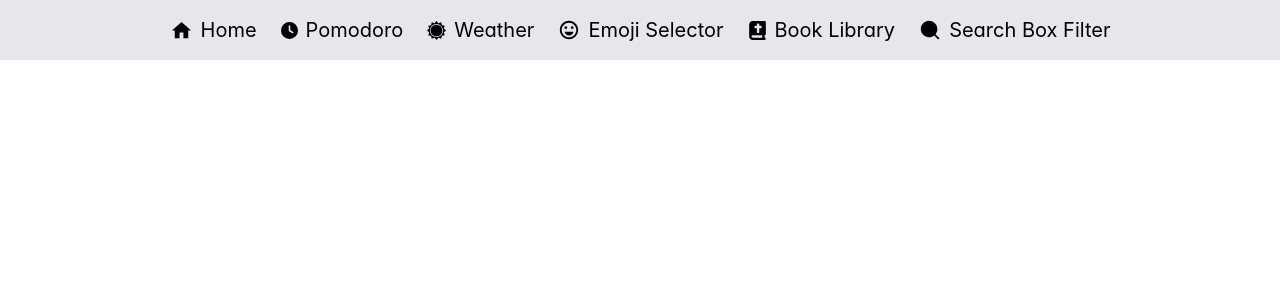
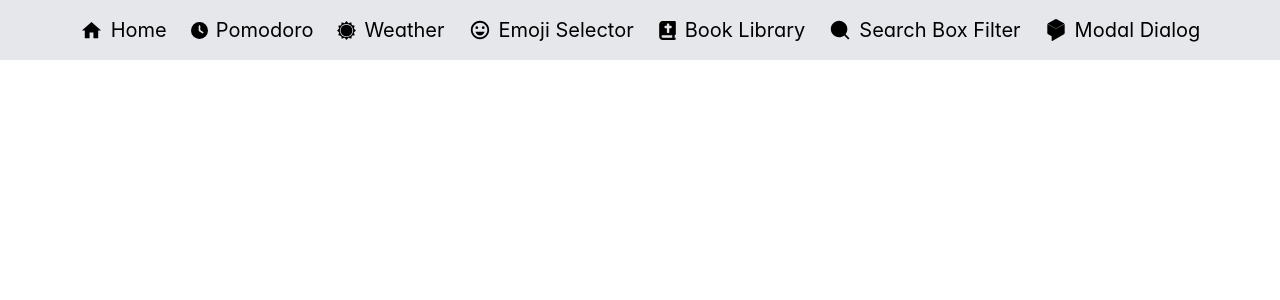
Before and after one commit to passerajose/js-react-tailwind-proyectitos, a React (Vite) app: page / in a window 1280 px wide. Shown: the top 300 px of the page. Built offline with nearby package versions, Linux system fonts and the light colour scheme.

Commit message:
feat: implement primereact modal dialog interface

```diff
--- a/src/app/router/AppRouter.jsx
+++ b/src/app/router/AppRouter.jsx
@@ -12,6 +12,7 @@ import EmojiSelector from "../../features/emoji-selector/components/EmojiSelecto
 import Weather from "../../features/weather/components/Weather.jsx";
 import { BookProvider } from "../../features/book-library/hooks/BookContext.jsx";
 import SearchBoxFilter from "../../features/search-box-filter/components/SearchBoxFilter.jsx";
+import ModalHome from "../../features/modal-dialog/ModalHome.jsx";
 
 function AppRouter() {
   // Para mensajes Toast
@@ -55,7 +56,14 @@ function AppRouter() {
             path="/book-library/create"
             element={<BookLibraryCreate showMessage={showMessage} />}
           />
-        <Route path="/search-box-filter" element={<SearchBoxFilter showMessage={showMessage}/>}/>
+          <Route
+            path="/search-box-filter"
+            element={<SearchBoxFilter showMessage={showMessage} />}
+          />
+          <Route
+            path="/modal-dialog"
+            element={<ModalHome showMessage={showMessage} />}
+          />
         </Routes>
       </BookProvider>
     </BrowserRouter>
--- a/src/features/home/components/Navbar.jsx
+++ b/src/features/home/components/Navbar.jsx
@@ -4,33 +4,53 @@ import { MdHome, MdOutlineEmojiEmotions } from "react-icons/md";
 import { FaBookBible, FaClock } from "react-icons/fa6";
 import { SiAccuweather } from "react-icons/si";
 import { RiSearchFill } from "react-icons/ri";
+import { SiDialogflow } from "react-icons/si";
 
 const Navbar = () => {
   return (
     <div className="flex flex-row justify-center gap-6 p-4 bg-gray-200 text-xl">
       <div className="flex items-center gap-2">
-        <MdHome size={23} />
-        <Link to="/home">Home</Link>
+        <Link className="flex flex-row items-center gap-2" to="/home">
+          <MdHome size={23} />
+          Home
+        </Link>
       </div>
       <div className="flex items-center gap-2">
-        <FaClock size={17} />
-        <Link to="/pomodoro">Pomodoro</Link>
+        <Link className="flex flex-row items-center gap-2" to="/pomodoro">
+          <FaClock size={17} />
+          Pomodoro
+        </Link>
       </div>
       <div className="flex items-center gap-2">
-        <SiAccuweather size={19} />
-        <Link to="/weather">Weather</Link>
+        <Link className="flex flex-row items-center gap-2" to="/weather">
+          <SiAccuweather size={19} /> Weather
+        </Link>
       </div>
       <div className="flex items-center gap-2">
-        <MdOutlineEmojiEmotions size={22} />
-        <Link to="/emoji-selector">Emoji Selector</Link>
+        <Link className="flex flex-row items-center gap-2" to="/emoji-selector">
+          <MdOutlineEmojiEmotions size={22} />
+          Emoji Selector
+        </Link>
       </div>
       <div className="flex items-center gap-2">
-        <FaBookBible size={19} />
-        <Link to="/book-library">Book Library</Link>
+        <Link className="flex flex-row items-center gap-2" to="/book-library">
+          <FaBookBible size={19} />
+          Book Library
+        </Link>
       </div>
       <div className="flex items-center gap-2">
-        <RiSearchFill size={22} />
-        <Link to="/search-box-filter">Search Box Filter</Link>
+        <Link
+          className="flex flex-row items-center gap-2"
+          to="/search-box-filter"
+        >
+          <RiSearchFill size={22} />
+          Search Box Filter
+        </Link>
+      </div>
+      <div className="flex items-center gap-2">
+        <Link className="flex flex-row items-center gap-2" to="/modal-dialog">
+          <SiDialogflow size={22} /> Modal Dialog
+        </Link>
       </div>
     </div>
   );
--- /dev/null
+++ b/src/features/modal-dialog/ModalDialogButton.jsx
@@ -0,0 +1,33 @@
+import React, { useEffect, useState } from "react";
+import { Dialog } from "primereact/dialog";
+
+const ModalDialogButton = ({ modalData, title }) => {
+  console.log(modalData);
+  const [visible, setVisible] = useState(false);
+
+  return (
+    <div className="">
+      <button
+        icon="pi pi-external-link"
+        className="border rounded-md px-5 py-2 hover:bg-gray-200 cursor-pointer"
+        onClick={() => setVisible(true)}
+      >
+        {title}
+      </button>
+      <Dialog
+        header={modalData?.header}
+        visible={visible}
+        maximizable
+        style={{ width: "50vw" }}
+        onHide={() => {
+          if (!visible) return;
+          setVisible(false);
+        }}
+      >
+        <p className="m-0">{modalData?.content}</p>
+      </Dialog>
+    </div>
+  );
+};
+
+export default ModalDialogButton;
--- /dev/null
+++ b/src/features/modal-dialog/ModalHome.jsx
@@ -0,0 +1,20 @@
+import React, { useState } from "react";
+import ModalDialogButton from "./ModalDialogButton";
+
+// Se podría hacer con lazy rendering también, pero no vale la pena porque el contenido del componente es muy poco. Si fuese el contenido del modal, por ejemplo, un
+// formulario largo, entonces sí valdría la pena utilizar lady rendering para que se descargue y renderice el contenido del componente sólo cuando se necesite el componente
+// Explico el lazy rendendring en mi vault de obsidian
+
+const ModalHome = ({ showMessage }) => {
+  const [modalData, setModalData] = useState({
+    header: "Titulo",
+    content: "Contenido",
+  });
+  return (
+    <div className="grid grid-cols-1 justify-center items-center place-items-start p-10">
+      <ModalDialogButton modalData={modalData} title={"Show"} />
+    </div>
+  );
+};
+
+export default ModalHome;
```
Lines whose indentation alone changed are shown as unchanged.
